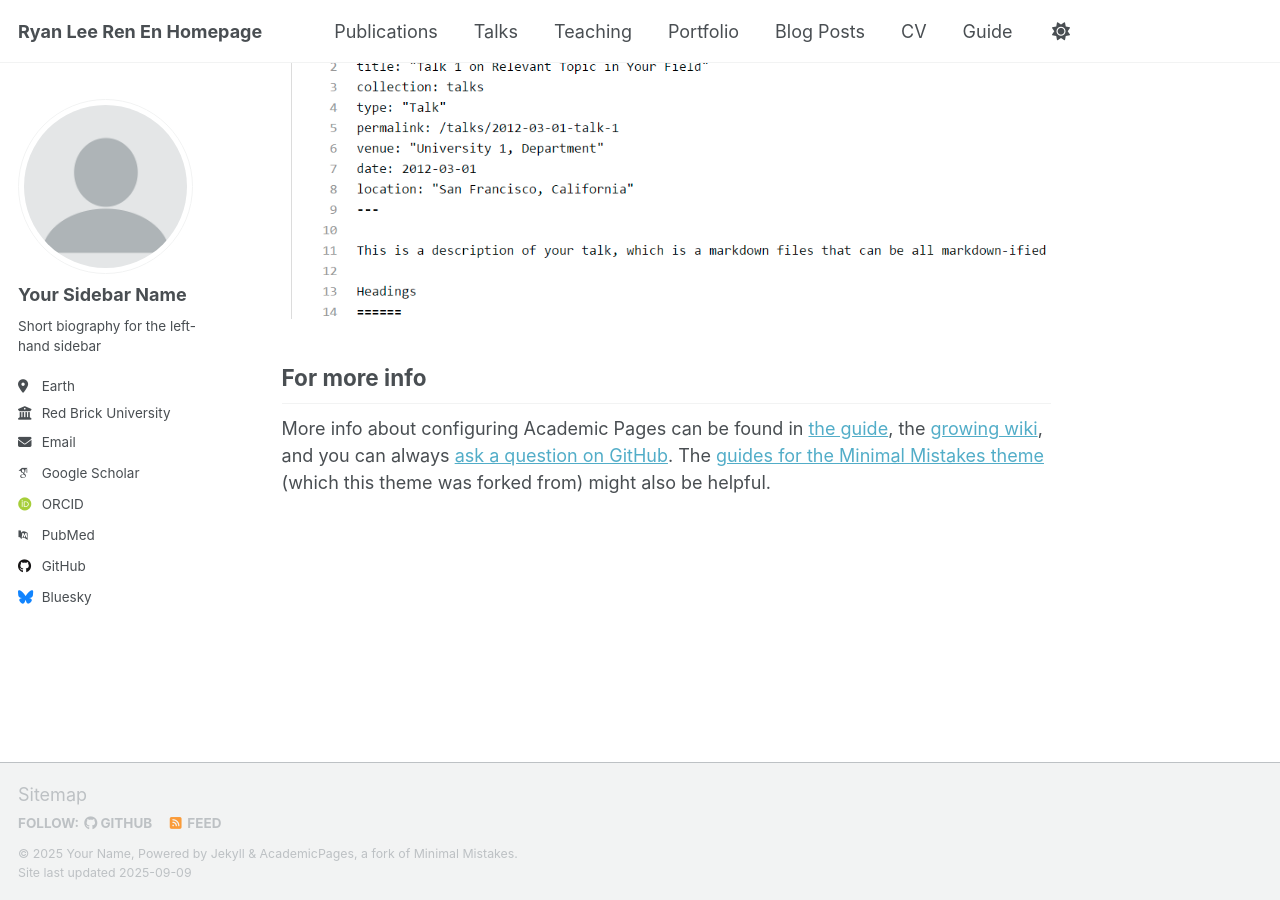
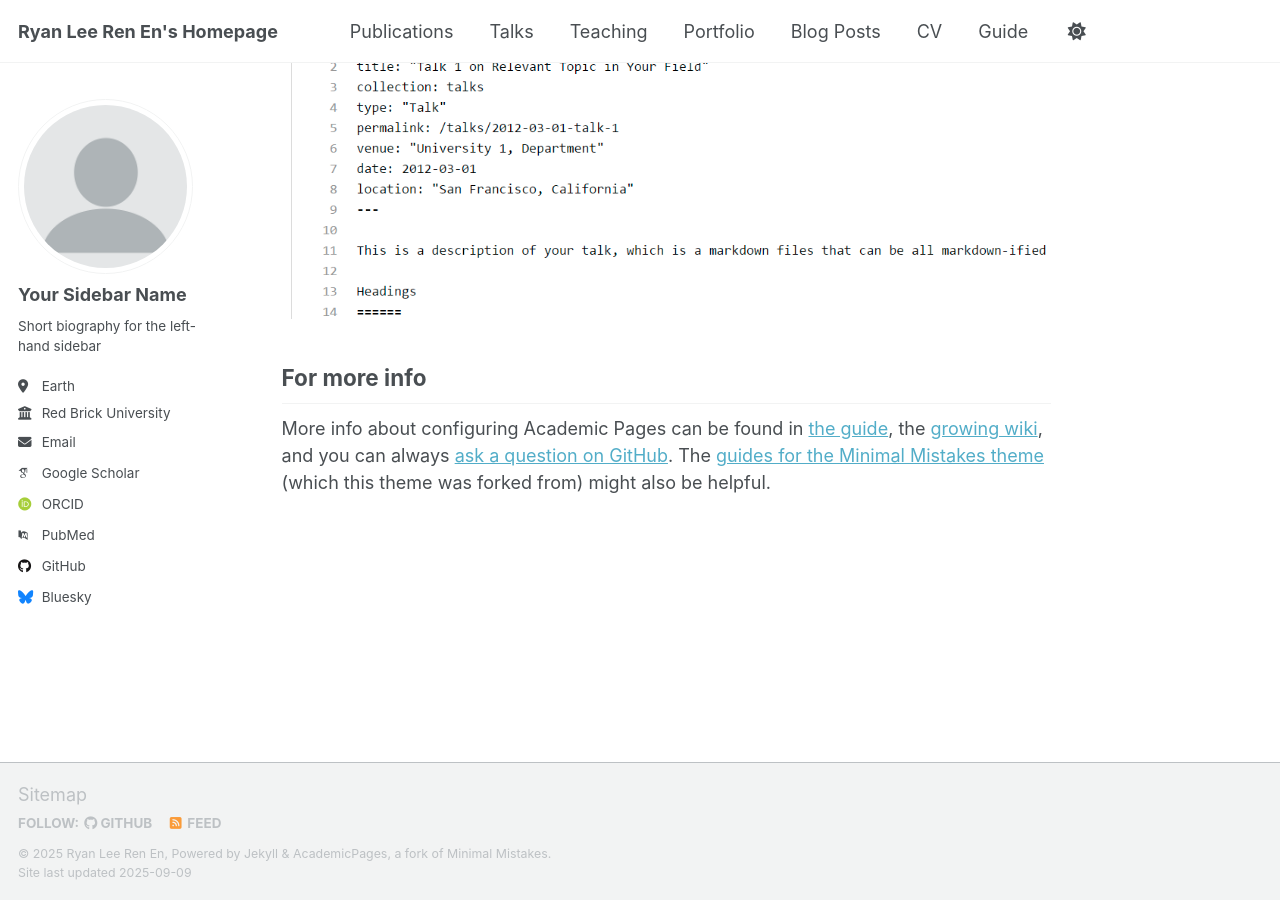
Before and after one commit to s24253-creator/s24253-creator.github.io, a Jekyll site: the page built from _pages/about.md, in a window 1280 px wide and 900 px high, scrolled down 2880 px. Built offline with Jekyll 4.4.1, drawn with Linux system fonts in a browser that asks for light colours; some web fonts are replaced; a script that is not in the unit is left out.

Commit message:
update basic site settings

```diff
--- a/_config.yml
+++ b/_config.yml
@@ -9,13 +9,13 @@
 # Basic Site Settings
 locale                   : "en-US"
 site_theme               : "default" # Currently available options are "default", "air"
-title                    : "Ryan Lee Ren En Homepage"
+title                    : "Ryan Lee Ren En's Homepage"
 title_separator          : "-"
-name                     : &name "Your Name"
-description              : &description "personal description"
-url                      : https://academicpages.github.io # the base hostname & protocol for your site e.g. "https://[your GitHub username].github.io" or if you already have some other page hosted on Github then use "https://[your GitHub username].github.io/[Your Repo Name]"
+name                     : &name "Ryan Lee Ren En"
+description              : &description "Form 2 Student"
+url                      : https://s24253-creator.github.io/ # the base hostname & protocol for your site e.g. "https://[your GitHub username].github.io" or if you already have some other page hosted on Github then use "https://[your GitHub username].github.io/[Your Repo Name]"
 baseurl                  : "" # the subpath of your site, e.g. "/blog"
-repository               : "academicpages/academicpages.github.io"
+repository               : "s24253-creator/s24253-creator.github.io"
 
 # Site Author - The following control what appear as part of the author content on the side bar.
 #               If a field is blank the icon and link will not appear, otherwise it will be shown.
```
